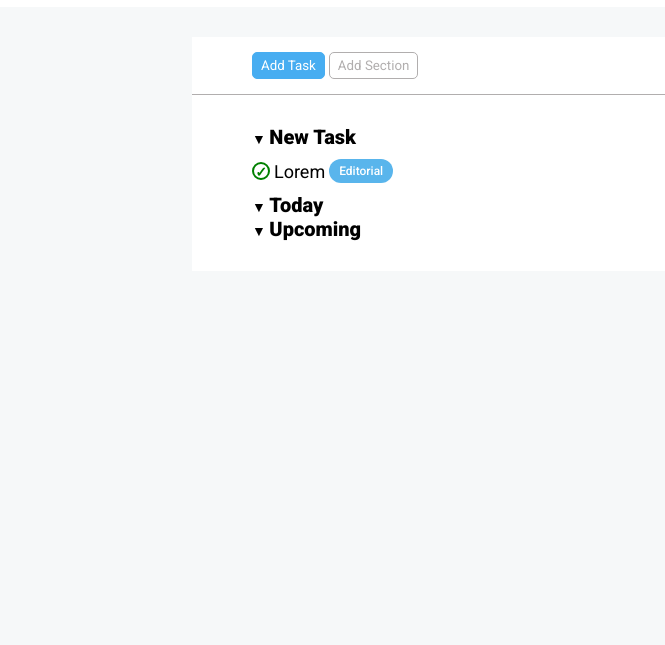
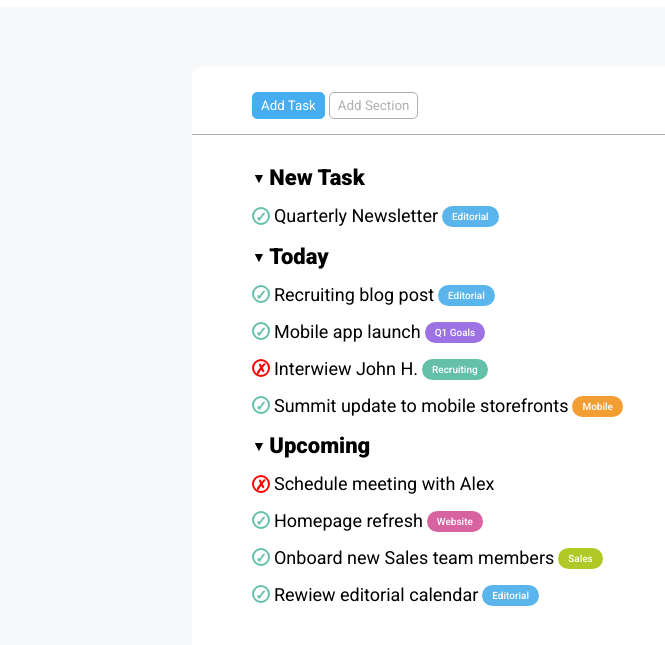
Before and after one commit to fabiodagostino27/html-css-toboolist, a plain HTML site: page index.html in a window 1280 px wide. Shown: the part 63-708 px from the top of the page, without its empty margins (0-665 px from the left). Drawn offline with Linux system fonts and the light colour scheme.

Commit message:
Exercise complete

```diff
--- a/css/style.css
+++ b/css/style.css
@@ -31,11 +31,12 @@ header span {
 main {
     background-color: white;
     width: 70%;
-    margin: 30px auto;
+    margin: 60px auto;
+    border-radius: 10px;
 }
 
 main nav {
-    padding: 15px 0 15px 60px;
+    padding: 25px 0 15px 60px;
     border-bottom: 1px solid rgb(177, 174, 174);
 }
 
@@ -62,18 +63,24 @@ main section {
     padding: 30px 0 30px 60px;
 }
 
+main section .box {
+    margin-bottom: 2%;
+}
+
 main section h3 {
     display: inline-block;
     font-weight: 900;
-    font-size: 20px;
+    font-size: 22px;
+    vertical-align: middle;
 }
 
 main section span {
     font-size: 14px;
+    vertical-align: middle;
 }
 
 main section .list-item {
-    margin: 10px 0;
+    margin: 15px 0;
 }
 
 section .checkmark, .cross {
@@ -90,8 +97,13 @@ section .checkmark, .cross {
 }
 
 section .checkmark {
-    border-color: green;
-    color: green;
+    border-color: #64C0A9;
+    color: #64C0A9;
+}
+
+section .cross {
+    border-color: red;
+    color: red;
 }
 
 .list-item .list-item-text {
@@ -102,8 +114,7 @@ section .checkmark {
 
 .list-item .item-type {
     display: inline-block;
-    vertical-align: middle;
-    font-size: 12px;
+    font-size: 10px;
     padding: 5px 10px;
     border-radius: 15px;
     color: white;
@@ -113,3 +124,23 @@ section .checkmark {
 .editorial {
     background-color: #59B5EC;
 }
+
+.q1-goals {
+    background-color: #9C72E4;
+}
+
+.recruiting {
+    background-color: #64C0A9;
+}
+
+.mobile {
+    background-color: #F29E33;
+}
+
+.website {
+    background-color: #D863A1;
+}
+
+.sales {
+    background-color: #B0C926;
+}
--- a/index.html
+++ b/index.html
@@ -20,19 +20,63 @@
         </nav>
 
         <section>
-            <div>
+            <div class="box">
                 <span>&#9660; </span><h3>New Task</h3>
+
                 <div class="list-item">
                     <div class="checkmark">&check;</div>
-                    <span class="list-item-text">Lorem</span>
+                    <span class="list-item-text">Quarterly Newsletter</span>
                     <div class="item-type editorial">Editorial</div>
                 </div>
             </div>
-            <div>
+
+            <div class="box">
                 <span>&#9660; </span><h3>Today</h3>
+
+                <div class="list-item">
+                    <div class="checkmark">&check;</div>
+                    <span class="list-item-text">Recruiting blog post</span>
+                    <div class="item-type editorial">Editorial</div>
+                </div>
+                <div class="list-item">
+                    <div class="checkmark">&check;</div>
+                    <span class="list-item-text">Mobile app launch</span>
+                    <div class="item-type q1-goals">Q1 Goals</div>
+                </div>
+                <div class="list-item">
+                    <div class="cross">&cross;</div>
+                    <span class="list-item-text">Interwiew John H.</span>
+                    <div class="item-type recruiting">Recruiting</div>
+                </div>
+                <div class="list-item">
+                    <div class="checkmark">&check;</div>
+                    <span class="list-item-text">Summit update to mobile storefronts</span>
+                    <div class="item-type mobile">Mobile</div>
+                </div>
             </div>
-            <div>
+
+            <div class="box">
                 <span>&#9660; </span><h3>Upcoming</h3>
+
+                <div class="list-item">
+                    <div class="cross">&cross;</div>
+                    <span class="list-item-text">Schedule meeting with Alex</span>
+                </div>
+                <div class="list-item">
+                    <div class="checkmark">&check;</div>
+                    <span class="list-item-text">Homepage refresh</span>
+                    <div class="item-type website">Website</div>
+                </div>
+                <div class="list-item">
+                    <div class="checkmark">&check;</div>
+                    <span class="list-item-text">Onboard new Sales team members</span>
+                    <div class="item-type sales">Sales</div>
+                </div>
+                <div class="list-item">
+                    <div class="checkmark">&check;</div>
+                    <span class="list-item-text">Rewiew editorial calendar</span>
+                    <div class="item-type editorial">Editorial</div>
+                </div>
             </div>
         </section>
     </main>
```
